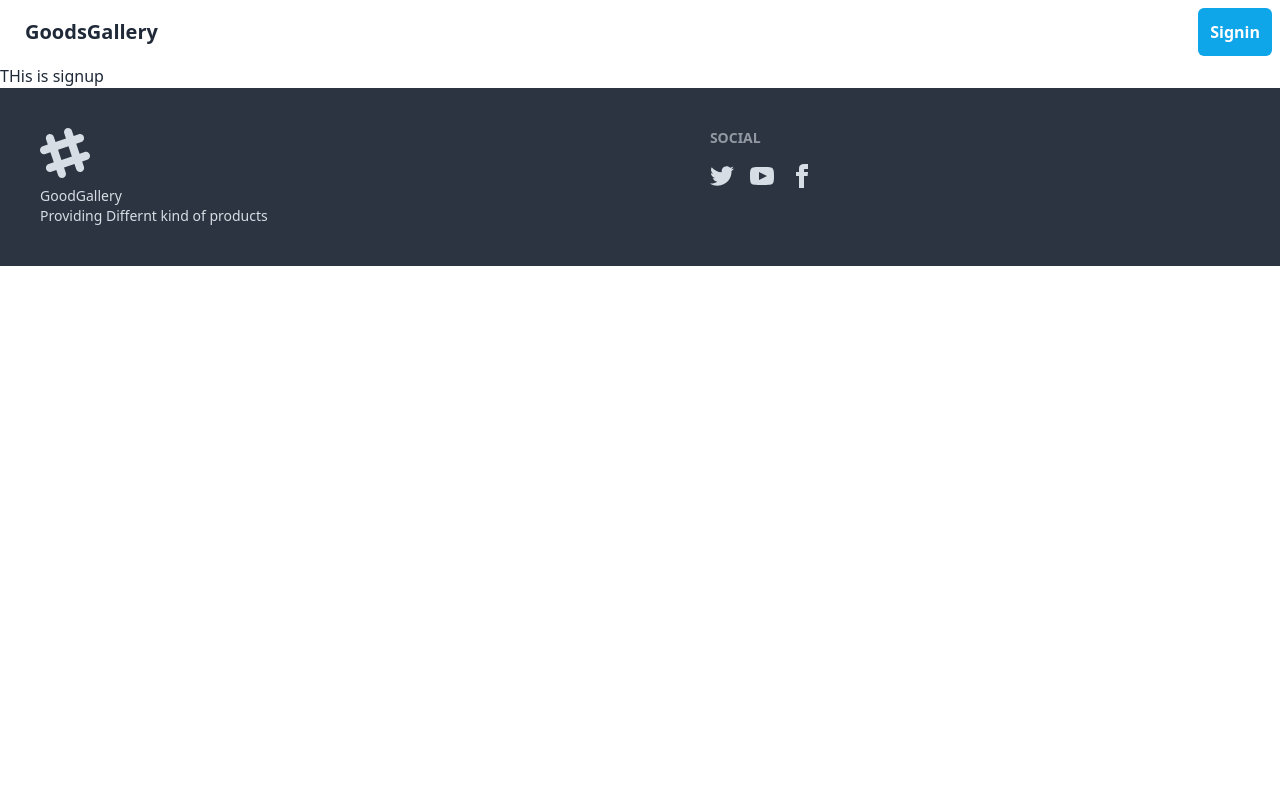
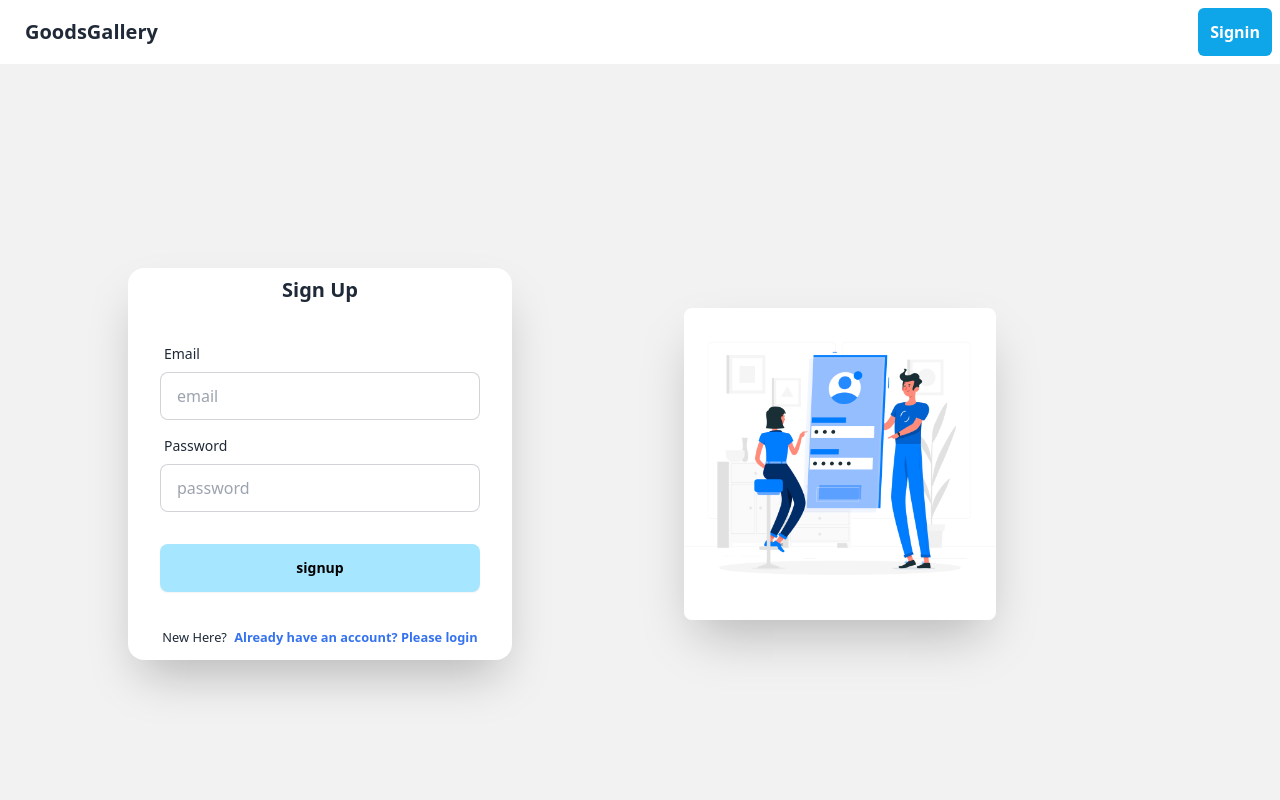
Before and after one commit to AnasCoding1986/goodsGalleryClient, a React (Vite) app: page /signup in a window 1280 px wide. Shown: the top 800 px of the page. Built offline with nearby package versions, Linux system fonts and the light colour scheme; no server answers.

Commit message:
sign up successful

```diff
--- a/src/signin/Signin.jsx
+++ b/src/signin/Signin.jsx
@@ -47,6 +47,7 @@ const Signin = () => {
                         <img src={login} className="w-6/12 rounded-lg shadow-2xl" />
                     </div>
                     <div className="card w-1/2 max-w-sm shadow-2xl bg-base-100">
+                    <h2 className="text-center text-xl font-bold mt-2">Sign In</h2>
                         <form onSubmit={handleLogin} className="card-body">
                             <div className="form-control">
                                 <label className="label">
--- a/src/signup/Signup.jsx
+++ b/src/signup/Signup.jsx
@@ -1,9 +1,84 @@
-import React from 'react';
+import { useContext } from "react";
+import login from "../assets/login.jpg"
+import { AuthContext } from "../provider/AuthProvider";
+import { Link } from "react-router-dom";
 
 const Signup = () => {
+
+    const {createUser} = useContext(AuthContext);
+
+    const handleLogin = e => {
+        e.preventDefault();
+        const form = e.target;
+        const email = form.email.value;
+        const password = form.password.value;
+        console.log(email, password);
+        createUser(email, password)
+            .then(res => {
+                const user = res.user;
+                console.log(user);
+                // axiosPublic.post('/users', userInfo)
+                //     .then(res => {
+                //         if (res.data.insertedId) {
+                //             Swal.fire({
+                //                 position: "top-end",
+                //                 icon: "success",
+                //                 title: "Account created and updated successfully",
+                //                 showConfirmButton: false,
+                //                 timer: 1500
+                //             });
+                //             navigate('/');
+                //         }
+                //     })
+                // console.log(user);
+                // navigate(from, { replace: true })
+            })
+            .catch((error) => {
+                console.log(error);
+
+              });
+    }
+
     return (
         <div>
-            <h2>THis is signup</h2>
+            <div className="hero min-h-screen bg-base-200">
+                <div className="hero-content flex-col lg:flex-row-reverse">
+                    <div className="text-center w-1/2 flex justify-center items-center lg:text-left">
+                        <img src={login} className="w-6/12 rounded-lg shadow-2xl" />
+                    </div>
+                    <div className="card w-1/2 max-w-sm shadow-2xl bg-base-100">
+                    <h2 className="text-center text-xl font-bold mt-2">Sign Up</h2>
+                        <form onSubmit={handleLogin} className="card-body">
+                            <div className="form-control">
+                                <label className="label">
+                                    <span className="label-text">Email</span>
+                                </label>
+                                <input type="email" name='email' placeholder="email" className="input input-bordered" required />
+                            </div>
+                            <div className="form-control">
+                                <label className="label">
+                                    <span className="label-text">Password</span>
+                                </label>
+                                <input type="password" name='password' placeholder="password" className="input input-bordered" required />
+                            </div>
+                            {/* <div className="form-control">
+                                <label className="label">
+                                    <LoadCanvasTemplate />
+                                </label>
+                                <input onBlur={handleValidateCaptcha} type="text" name='captcha' placeholder="Type the captcha" className="input input-bordered" required />
+                            </div> */}
+                            <div className="form-control mt-6">
+                                <input className="btn bg-[#A7E6FF] text-black border-none font-bold btn-primary" type="submit" value="signup" />
+                            </div>
+                        </form>
+                        {/* <div className='mb-5 mx-auto w-10/12'>
+                        <button onClick={handleGoogleSignIn} className="btn btn-outline border-[#3572EF] w-full"><span className='text-xl mr-2'><FcGoogle /></span><span className='text-[#3572EF] font-bold ml-2'>Google</span></button>
+                        </div> */}
+                        {/* <SocialLogin></SocialLogin> */}
+                        <p className='text-center pb-3'><small>New Here? <Link className='text-[#3572EF] font-bold ml-1' to="/signin">Already have an account? Please login</Link></small></p>
+                    </div>
+                </div>
+            </div>
         </div>
     );
 };
```
